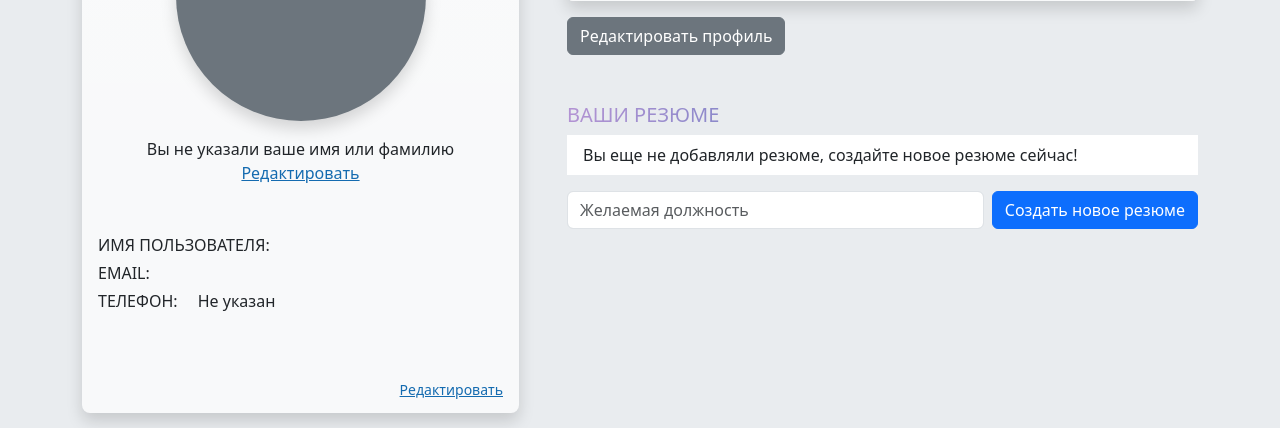
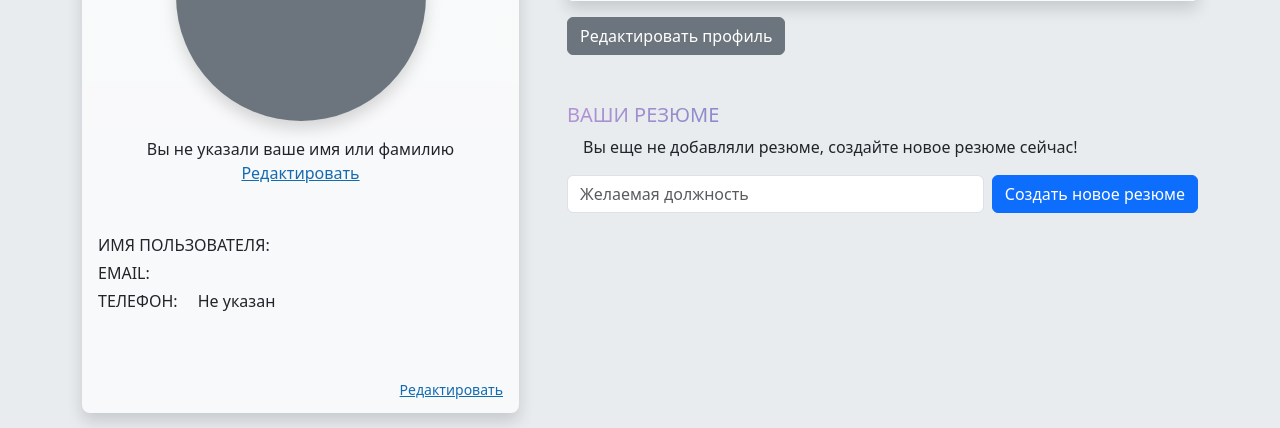
Before and after one commit to kosdmit/CV_project, a Django app: template templates/app_users/profile.html in a window 1280 px wide. Shown: the part 451-879 px from the top of the page. Run offline with Django 4.2, Linux system fonts and the light colour scheme; the template is opened without the code that fills it: values that come from a table or form of the project are taken from there, others are empty; parts of the project's set-up code (start-up, migrations or seed data) failed here and were passed over; some libraries are stand-ins or nearby versions.

Commit message:
Visual bug in template fixed. Template refactoring.

```diff
--- a/templates/app_resume/resume.html
+++ b/templates/app_resume/resume.html
@@ -44,7 +44,7 @@
                   {% if owner == user %}
                     {% include 'blocks/forms/item_create_form.html' with path_name='main_education_create' %}
                   {% else %}
-                    <p class="text-body-secondary">Пользователь еще не добавил информацию в этот раздел</p>
+                    {% include 'blocks/no_objects_message.html' %}
                   {% endif %}
                 {% endif %}
                 {% if resume.additionaleducation_set.all or owner == user %}
@@ -63,7 +63,7 @@
           <div class="skills mb-5">
             {% include 'blocks/prime_title.html' with icon='fa-laptop-code' title='Навыки' %}
             {% if not resume.skill_set.count and owner != user %}
-              <p class="text-body-secondary">Пользователь еще не добавил информацию в этот раздел</p>
+              {% include 'blocks/no_objects_message.html' %}
             {% endif %}
             {% include 'blocks/objects/skill_list.html' with object_set=resume.skill_set.all delete_path_name='skill_delete' %}
             {% include 'blocks/forms/item_create_form.html' with path_name='skill_create' form=skill_create_form %}
@@ -71,7 +71,7 @@
           <div class="work-experience mb-5">
             {% include 'blocks/prime_title.html' with icon='fa-suitcase' title='Опыт работы' %}
             {% if not resume.workexpsection_set.count and owner != user %}
-              <p class="text-body-secondary">Пользователь еще не добавил информацию в этот раздел</p>
+              {% include 'blocks/no_objects_message.html' %}
             {% endif %}
             <ul class="list-unstyled">
               <li>
--- a/templates/app_users/profile.html
+++ b/templates/app_users/profile.html
@@ -61,11 +61,7 @@
                 </div>
               </form>
             {% else %}
-              <ul class="list-group list-group-flush">
-                <li class="list-group-item mb-3">
-                  Вы еще не добавляли резюме, создайте новое резюме сейчас!
-                </li>
-              </ul>
+              <p class="ps-3">Вы еще не добавляли резюме, создайте новое резюме сейчас!</p>
             {% endif %}
             <form method="post">
               {% csrf_token %}
--- /dev/null
+++ b/templates/blocks/no_objects_message.html
@@ -0,0 +1,5 @@
+{% block no_objects_message %}
+
+  <p class="text-body-secondary">Пользователь еще не добавил информацию в этот раздел</p>
+
+{% endblock %}
```
